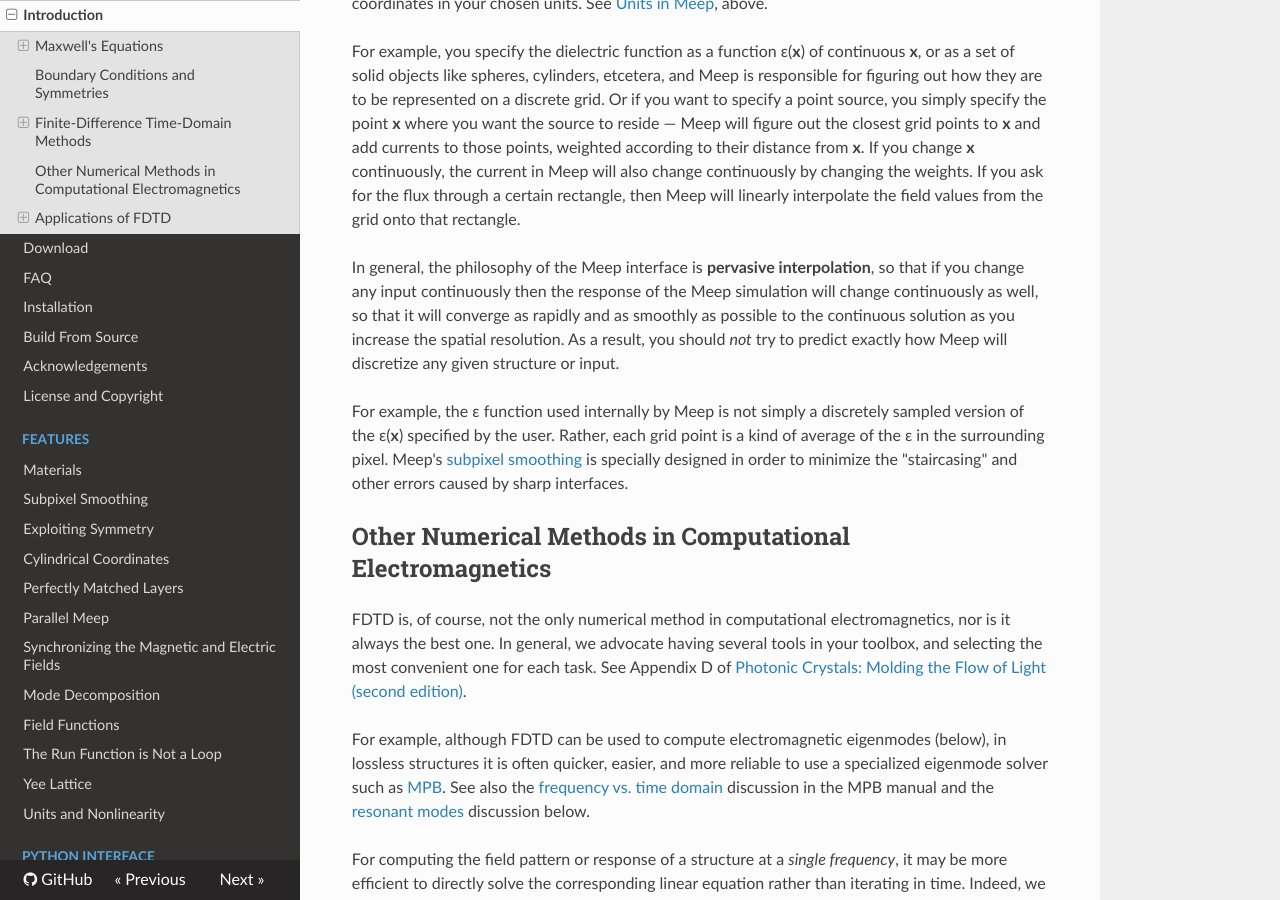
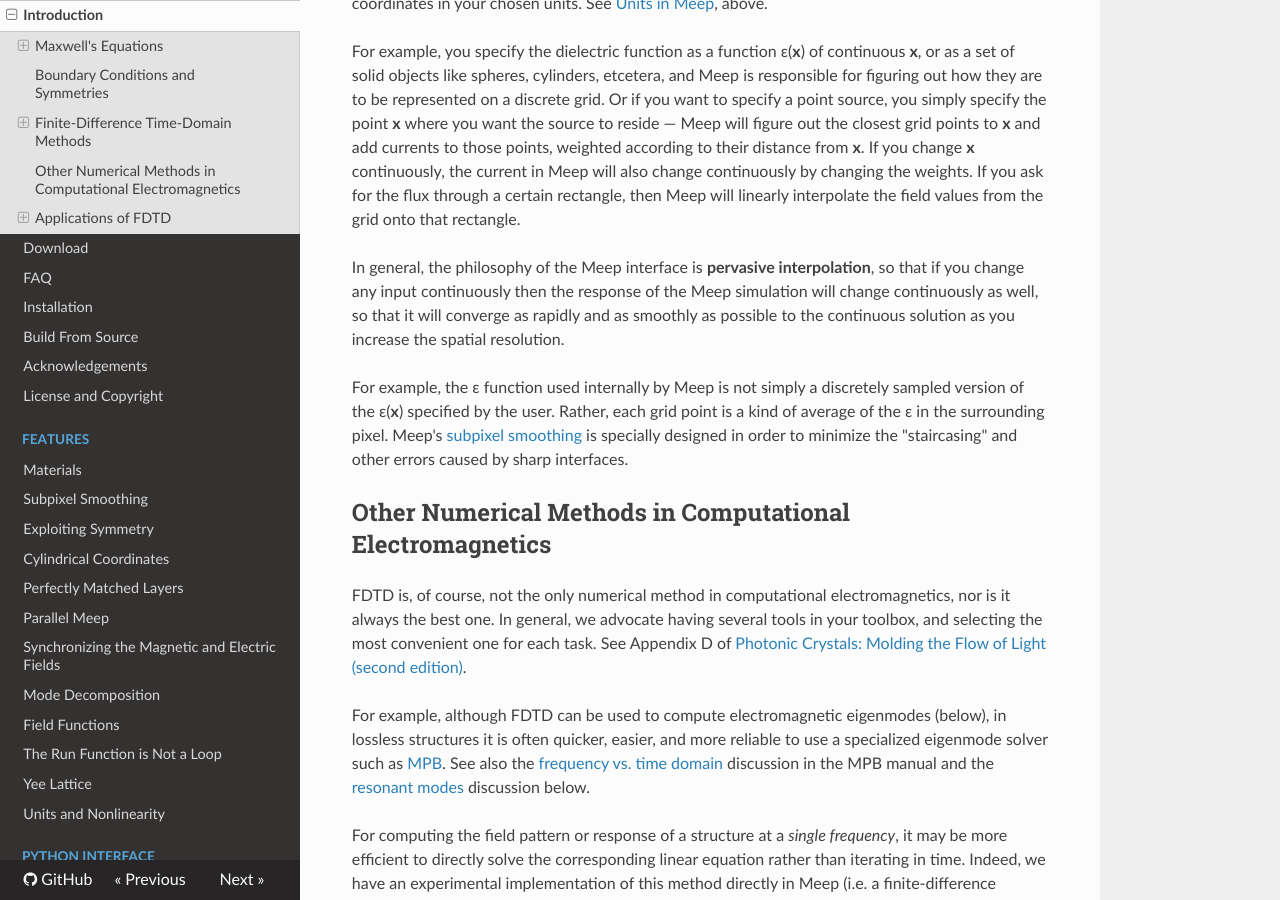
Before and after one commit to NanoComp/meep, an MkDocs documentation site: the page built from doc/docs/Introduction.md, in a window 1280 px wide and 900 px high, scrolled down 4054 px. Built offline with MkDocs 1.6.1, drawn with Linux system fonts in a browser that asks for light colours; nearby versions of some CDN libraries; formulas are drawn with MathJax 3; old or Windows-style settings are respelled for this version of MkDocs; some of the changed text lies outside the part shown.

Commit message:
minor fixes and tweaks

```diff
--- a/doc/docs/Introduction.md
+++ b/doc/docs/Introduction.md
@@ -89,7 +89,7 @@
 
 For example, you specify the dielectric function as a function ε(**x**) of continuous **x**, or as a set of solid objects like spheres, cylinders, etcetera, and Meep is responsible for figuring out how they are to be represented on a discrete grid. Or if you want to specify a point source, you simply specify the point **x** where you want the source to reside &mdash; Meep will figure out the closest grid points to **x** and add currents to those points, weighted according to their distance from **x**. If you change **x** continuously, the current in Meep will also change continuously by changing the weights. If you ask for the flux through a certain rectangle, then Meep will linearly interpolate the field values from the grid onto that rectangle.
 
-In general, the philosophy of the Meep interface is **pervasive interpolation**, so that if you change any input continuously then the response of the Meep simulation will change continuously as well, so that it will converge as rapidly and as smoothly as possible to the continuous solution as you increase the spatial resolution. As a result, you should *not* try to predict exactly how Meep will discretize any given structure or input.
+In general, the philosophy of the Meep interface is **pervasive interpolation**, so that if you change any input continuously then the response of the Meep simulation will change continuously as well, so that it will converge as rapidly and as smoothly as possible to the continuous solution as you increase the spatial resolution.
 
 For example, the ε function used internally by Meep is not simply a discretely sampled version of the ε(**x**) specified by the user. Rather, each grid point is a kind of average of the ε in the surrounding pixel. Meep's [subpixel smoothing](Subpixel_Smoothing.md) is specially designed in order to minimize the "staircasing" and other errors caused by sharp interfaces.
 
@@ -141,7 +141,7 @@
 
 $$P_r(\omega) = \mathrm{Re}\,\hat{\mathbf{n}}\cdot\int \left[ \mathbf{E}_\omega(\mathbf{x}) - \mathbf{E}_\omega^{(0)}(\mathbf{x}) \right]^* \times \left[ \mathbf{H}_\omega(\mathbf{x}) - \mathbf{H}_\omega^{(0)}(\mathbf{x}) \right] \, d^2\mathbf{x}$$ Again, you can do this easily in practice by running the simulation twice, once without and once with the scatterer, and telling Meep to subtract the Fourier transforms in the reflected plane before computing the flux. And again, after computing the reflected power you will normalize by the incident power to get the reflectance spectrum.
 
-(Note that you should *not* to subtract the incident fields when computing the *transmitted* fields, because on the "output side" of a scattering problem there are only outgoing fields, whereas on the "input side" there are both incoming (incident) and outgoing (reflected) fields and you must separate the two before computing the Poynting flux.)
+(Note that you should *not* subtract the incident fields when computing the *transmitted* fields, because on the "output side" of a scattering problem there are only outgoing fields, whereas on the "input side" there are both incoming (incident) and outgoing (reflected) fields and you must separate the two before computing the Poynting flux.)
 
 Meep is designed to make these kinds of calculations easy, as long as you have some idea of what is going on. For an example, see [Tutorial/Basics](Python_Tutorials/Basics.md#transmittance-spectrum-of-a-waveguide-bend).
 
```
Also changed, not shown: doc/docs/FAQ.md (+1 -1 lines), doc/docs/Materials.md (+0 -2 lines), doc/docs/Python_User_Interface.md (+1 -1 lines), doc/docs/Subpixel_Smoothing.md (+1 -1 lines), 1 other file.
